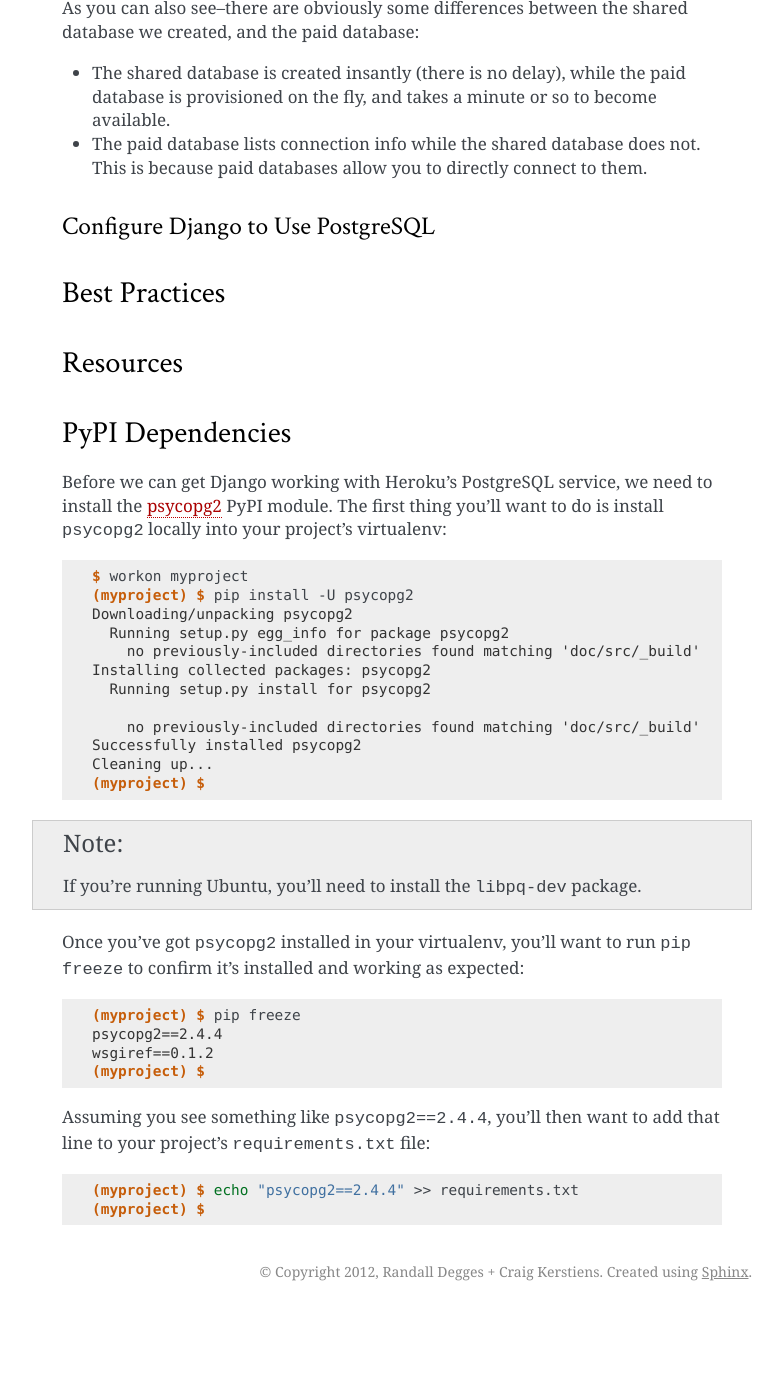
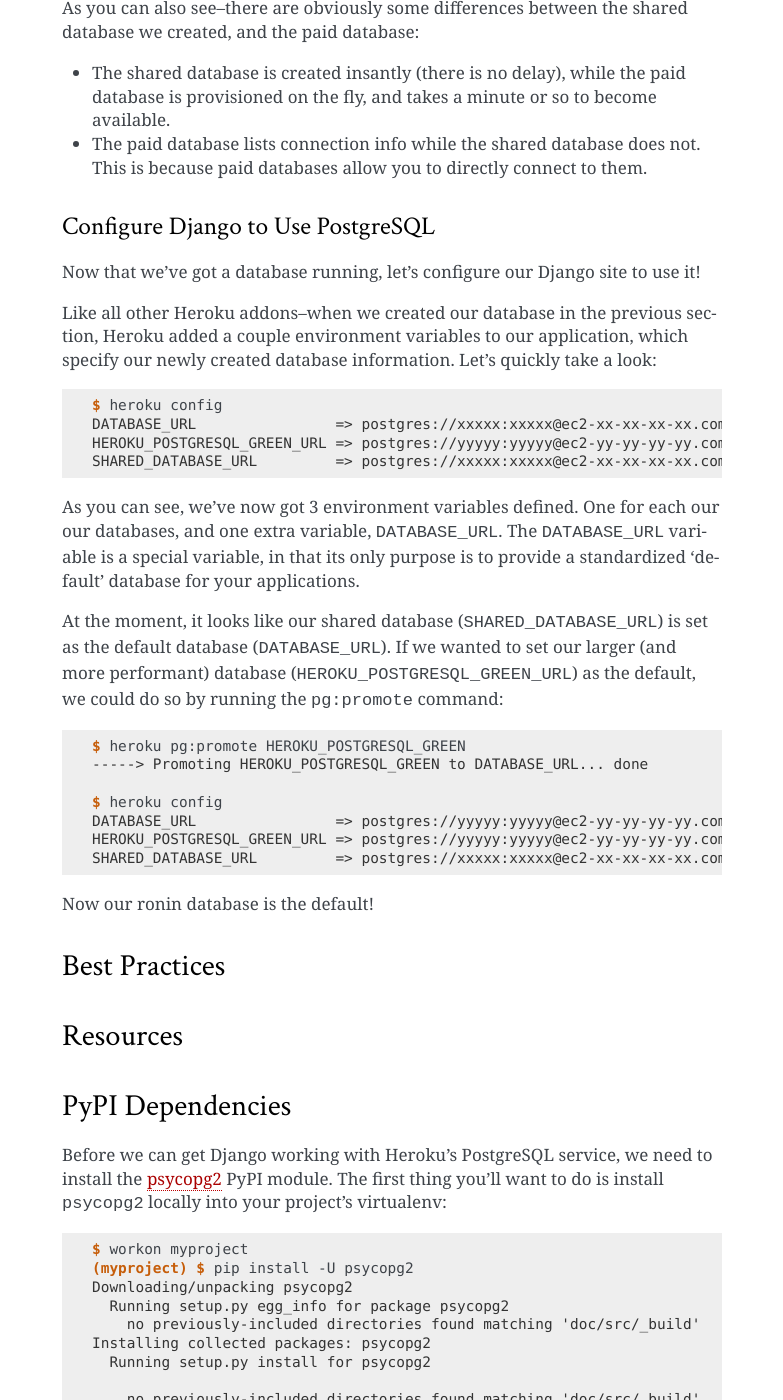
Before and after one commit to perryyo/deploydjango.com, a Sphinx documentation site: the page built from source/postgresql.rst, in a window 1280 px wide and 1400 px high, scrolled down 1885 px. Shown: the whole window, without its empty margins (358-1141 px from the left). Built offline with Sphinx 7.4.7, drawn with Linux system fonts in a browser that asks for light colours; before the commit the page ends 3196 px from its top, so only the background shows below that; some of the changed text lies outside the part shown.

Commit message:
Adding some DATABASE_URL docs.

```diff
--- a/source/postgresql.rst
+++ b/source/postgresql.rst
@@ -76,17 +76,17 @@
     $ heroku pg:info
     === SHARED_DATABASE (DATABASE_URL)
     Data Size    (empty)
-    === HEROKU_POSTGRESQL_IVORY
+    === HEROKU_POSTGRESQL_GREEN_URL
     Plan         Ronin
     Status       preparing
     Data Size    -1 B
     Tables       -1
     PG Version   ?
     Created      2012-04-20 07:26 UTC
-    Conn Info    "host=ec2-xx-xx-xx-xx.compute-1.amazonaws.com
-                 port=5432 dbnamexxxxxxxx=
-                 user=xxxx sslmode=require
-                 password=xxxxxxxxxxxxxxx"
+    Conn Info    "host=ec2-yy-yy-yy-yy.compute-1.amazonaws.com
+                 port=5432 dbname=yyyyy
+                 user=yyyyy sslmode=require
+                 password=yyyyy"
     Maintenance  not required
 
 As you can see from the output above, our Heroku application now has two
@@ -108,6 +108,42 @@
 
 Configure Django to Use PostgreSQL
 **********************************
+
+Now that we've got a database running, let's configure our Django site to use
+it!
+
+Like all other Heroku addons--when we created our database in the previous
+section, Heroku added a couple environment variables to our application, which
+specify our newly created database information. Let's quickly take a look:
+
+.. code-block:: console
+
+    $ heroku config
+    DATABASE_URL                => postgres://xxxxx:xxxxx@ec2-xx-xx-xx-xx.compute-1.amazonaws.com/xxxxx
+    HEROKU_POSTGRESQL_GREEN_URL => postgres://yyyyy:yyyyy@ec2-yy-yy-yy-yy.compute-1.amazonaws.com:5432/yyyyy
+    SHARED_DATABASE_URL         => postgres://xxxxx:xxxxx@ec2-xx-xx-xx-xx.compute-1.amazonaws.com/xxxxx
+
+As you can see, we've now got 3 environment variables defined. One for each our
+our databases, and one extra variable, ``DATABASE_URL``. The ``DATABASE_URL``
+variable is a special variable, in that its only purpose is to provide a
+standardized 'default' database for your applications.
+
+At the moment, it looks like our shared database (``SHARED_DATABASE_URL``) is
+set as the default database (``DATABASE_URL``). If we wanted to set our larger
+(and more performant) database (``HEROKU_POSTGRESQL_GREEN_URL``) as the
+default, we could do so by running the ``pg:promote`` command:
+
+.. code-block:: console
+
+    $ heroku pg:promote HEROKU_POSTGRESQL_GREEN
+    -----> Promoting HEROKU_POSTGRESQL_GREEN to DATABASE_URL... done
+
+    $ heroku config
+    DATABASE_URL                => postgres://yyyyy:yyyyy@ec2-yy-yy-yy-yy.compute-1.amazonaws.com:5432/yyyyy
+    HEROKU_POSTGRESQL_GREEN_URL => postgres://yyyyy:yyyyy@ec2-yy-yy-yy-yy.compute-1.amazonaws.com:5432/yyyyy
+    SHARED_DATABASE_URL         => postgres://xxxxx:xxxxx@ec2-xx-xx-xx-xx.compute-1.amazonaws.com/xxxxx
+
+Now our ronin database is the default!
 
 
 Best Practices
```
